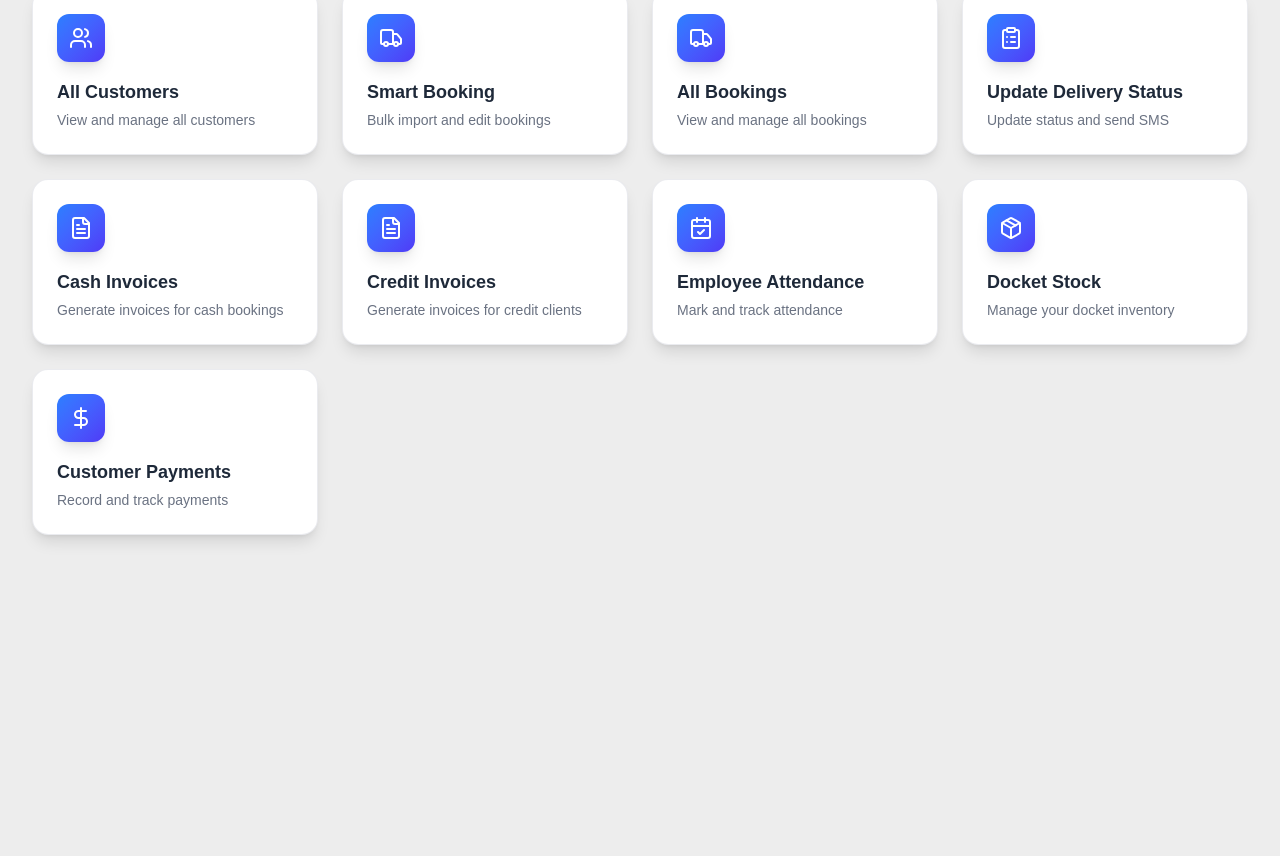
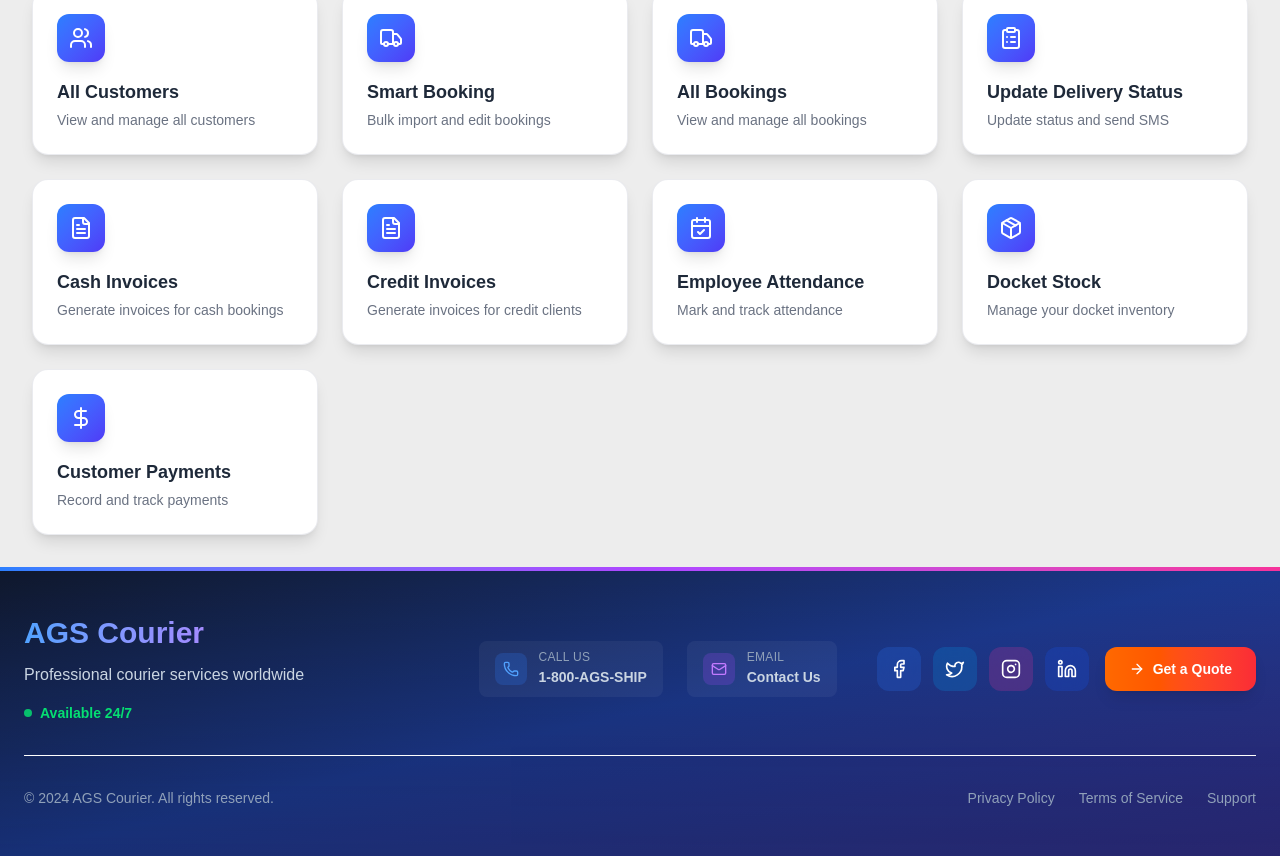
Before and after one commit to superAman07/courier-billing-app, a Next.js app: page / in a window 1280 px wide. Shown: the part 159-1015 px from the top of the page. Before the commit the page ends 800 px from the top, so only its background shows below. Built offline with nearby package versions, Linux system fonts and the light colour scheme.

Commit message:
updated footer's UI

```diff
--- /dev/null
+++ b/components/Footer.tsx
@@ -0,0 +1,117 @@
+'use client'
+
+import { Phone, Mail, Facebook, Twitter, Instagram, Linkedin, ArrowRight } from "lucide-react";
+import React from 'react';
+
+const ThemedButton = ({ children, Icon, onClick, className = '', ...props }:any) => {
+  return (
+    <button
+      type="button"
+      onClick={onClick}
+      className={
+        `inline-flex items-center gap-2 px-6 py-3 rounded-xl text-sm font-semibold shadow-lg focus:outline-none focus-visible:ring-2 focus-visible:ring-offset-2 focus-visible:ring-orange-400/50 transition-all duration-300 transform hover:-translate-y-1 hover:shadow-xl ` +
+        `bg-gradient-to-r from-orange-500 to-red-500 text-white hover:from-orange-600 hover:to-red-600 ` +
+        className
+      }
+      aria-label={typeof children === 'string' ? children : 'footer action'}
+      {...props}
+    >
+      {Icon ? <Icon className="w-4 h-4" /> : null}
+      <span>{children}</span>
+    </button>
+  );
+};
+
+const Footer = () => {
+  return (
+    <footer className="bg-gradient-to-br from-slate-900 via-blue-900 to-indigo-900 text-white relative overflow-hidden">
+      <div className="absolute inset-0 bg-gradient-to-t from-black/20 to-transparent"></div>
+      <div className="absolute top-0 left-0 w-full h-1 bg-gradient-to-r from-blue-500 via-purple-500 to-pink-500"></div>
+
+      <div className="container mx-auto px-6 py-12 relative z-10">
+        <div className="flex flex-col md:flex-row justify-between items-center space-y-8 md:space-y-0">
+          <div className="text-center md:text-left">
+            <h2 className="text-3xl font-bold bg-gradient-to-r from-blue-400 to-purple-400 bg-clip-text text-transparent mb-3">
+              AGS Courier
+            </h2>
+            <p className="text-slate-300 text-base font-medium">Professional courier services worldwide</p>
+            <div className="mt-4 flex items-center justify-center md:justify-start space-x-2">
+              <div className="w-2 h-2 bg-green-400 rounded-full animate-pulse"></div>
+              <span className="text-green-400 text-sm font-semibold">Available 24/7</span>
+            </div>
+          </div>
+
+          <div className="flex flex-col sm:flex-row items-center space-y-6 sm:space-y-0 sm:space-x-10">
+            <div className="flex flex-col sm:flex-row items-center space-y-4 sm:space-y-0 sm:space-x-6">
+              <a
+                href="tel:1-800-AGS-SHIP"
+                className="flex items-center space-x-3 text-slate-300 hover:text-blue-400 transition-all duration-300 group bg-white/5 px-4 py-2 rounded-lg hover:bg-white/10"
+              >
+                <div className="p-2 bg-blue-500/20 rounded-lg group-hover:bg-blue-500/30 transition-colors">
+                  <Phone className="h-4 w-4 text-blue-400" />
+                </div>
+                <div className="text-left">
+                  <div className="text-xs text-slate-400 uppercase tracking-wide">Call us</div>
+                  <span className="text-sm font-semibold">1-800-AGS-SHIP</span>
+                </div>
+              </a>
+
+              <a
+                href="mailto:support@agscourier.com"
+                className="flex items-center space-x-3 text-slate-300 hover:text-purple-400 transition-all duration-300 group bg-white/5 px-4 py-2 rounded-lg hover:bg-white/10"
+              >
+                <div className="p-2 bg-purple-500/20 rounded-lg group-hover:bg-purple-500/30 transition-colors">
+                  <Mail className="h-4 w-4 text-purple-400" />
+                </div>
+                <div className="text-left">
+                  <div className="text-xs text-slate-400 uppercase tracking-wide">Email</div>
+                  <span className="text-sm font-semibold">Contact Us</span>
+                </div>
+              </a>
+            </div>
+
+            <div className="flex items-center space-x-4">
+              <div className="flex space-x-3">
+                {[
+                  { icon: Facebook, color: "hover:bg-blue-600", bgColor: "bg-blue-500/20" },
+                  { icon: Twitter, color: "hover:bg-sky-500", bgColor: "bg-sky-500/20" },
+                  { icon: Instagram, color: "hover:bg-pink-600", bgColor: "bg-pink-500/20" },
+                  { icon: Linkedin, color: "hover:bg-blue-700", bgColor: "bg-blue-600/20" }
+                ].map(({ icon: Icon, color, bgColor }, index) => (
+                  <button
+                    key={index}
+                    aria-label={`open ${Icon.name}`}
+                    className={`p-3 rounded-xl ${bgColor} text-white ${color} transition-all duration-300 transform hover:scale-110 hover:shadow-lg focus:outline-none focus-visible:ring-2 focus-visible:ring-offset-2 focus-visible:ring-white/30 backdrop-blur-sm`}
+                  >
+                    <Icon className="h-5 w-5" />
+                  </button>
+                ))}
+              </div>
+
+              <ThemedButton Icon={ArrowRight} onClick={() => { /* replace with router push or onOpen modal */ }}>
+                Get a Quote
+              </ThemedButton>
+            </div>
+          </div>
+        </div>
+
+        <div className="border-t border-gradient-to-r from-transparent via-white/20 to-transparent mt-8 pt-8">
+          <div className="flex flex-col md:flex-row justify-between items-center space-y-4 md:space-y-0">
+            <p className="text-slate-400 text-sm">© 2024 AGS Courier. All rights reserved.</p>
+            <div className="flex items-center space-x-6 text-sm text-slate-400">
+              <a href="#" className="hover:text-blue-400 transition-colors duration-300">Privacy Policy</a>
+              <a href="#" className="hover:text-blue-400 transition-colors duration-300">Terms of Service</a>
+              <a href="#" className="hover:text-blue-400 transition-colors duration-300">Support</a>
+            </div>
+          </div>
+        </div>
+      </div>
+
+      <div className="absolute bottom-0 left-0 w-full h-32 opacity-10">
+        <div className="absolute inset-0 bg-gradient-to-t from-blue-500/30 to-transparent animate-pulse"></div>
+      </div>
+    </footer>
+  );
+};
+
+export default Footer;
--- a/components/LayoutWrapper.tsx
+++ b/components/LayoutWrapper.tsx
@@ -2,6 +2,7 @@
 
 import { usePathname } from 'next/navigation';
 import Header from '@/components/Header';
+import Footer from './Footer';
 
 export default function LayoutWrapper({ children }: { children: React.ReactNode }) {
   const pathname = usePathname();
@@ -13,6 +14,7 @@ export default function LayoutWrapper({ children }: { children: React.ReactNode
     <>
       {showHeader && <Header />}
       <main>{children}</main>
+      <Footer/>
     </>
   );
 }
```
